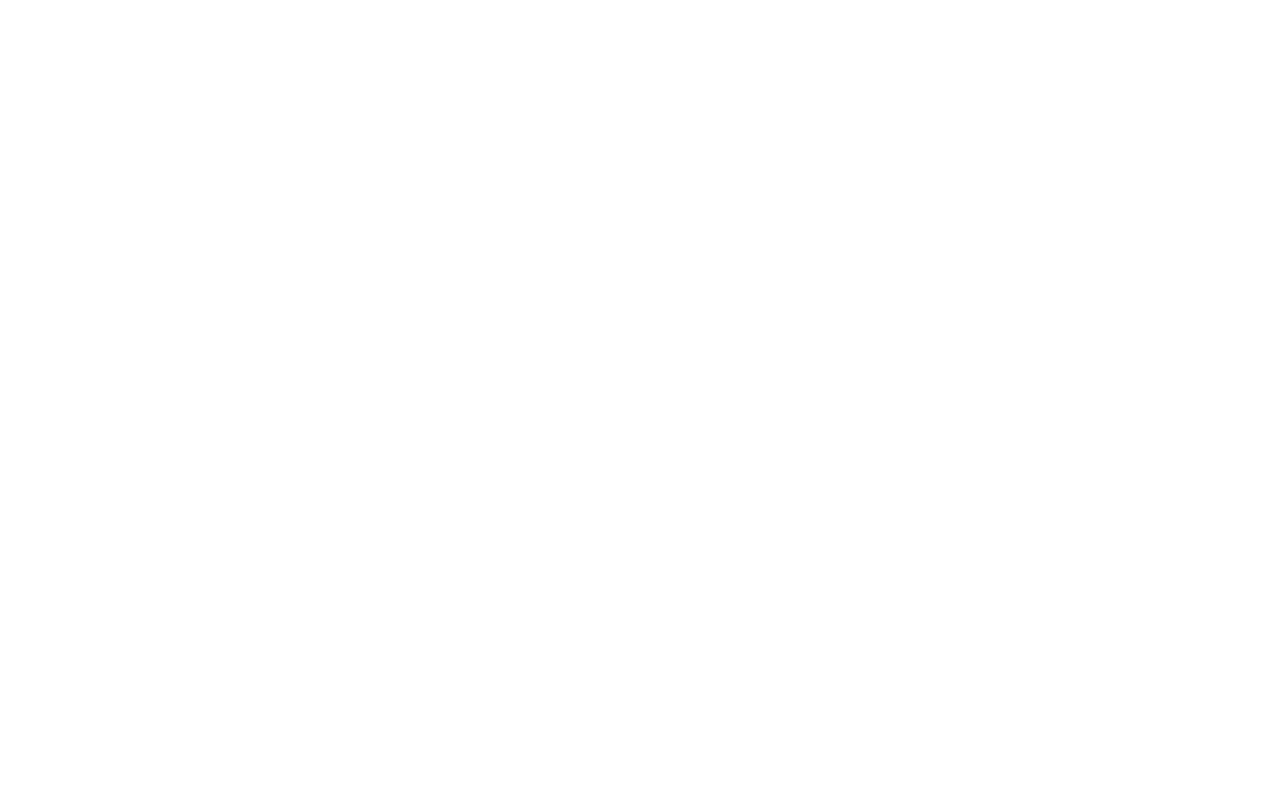
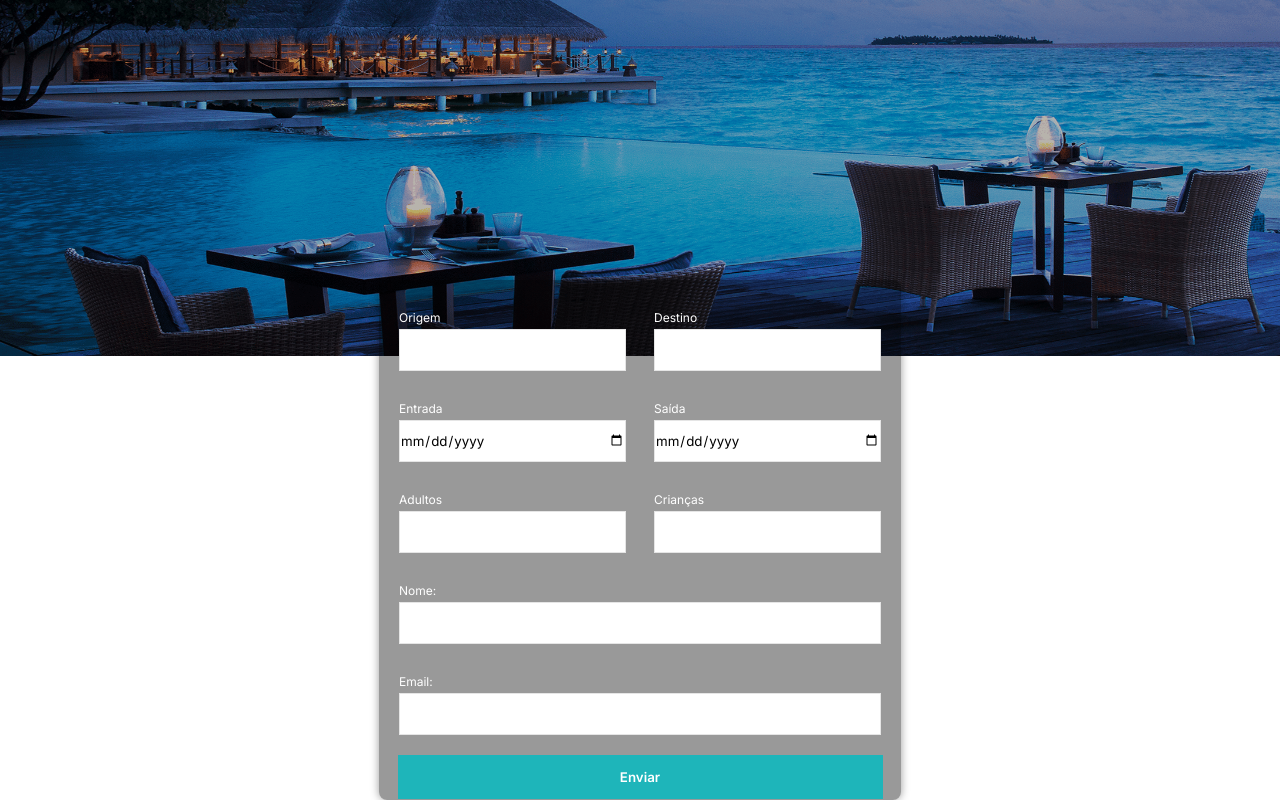
Before and after one commit to GustavoScopinho/wizzi-turismo, a React (Vite) app: page / in a window 1280 px wide. Shown: the part 305-1105 px from the top of the page. Before the commit the page ends 800 px from the top, so only its background shows below. Built offline with nearby package versions, Linux system fonts and the light colour scheme.

Commit message:
feat: creating seaction and form

```diff
--- a/index.html
+++ b/index.html
@@ -3,7 +3,7 @@
 
 <head>
   <meta charset="UTF-8" />
-  <link rel="icon" type="image/svg+xml" href="/vite.svg" />
+  <link rel="icon" type="image/svg+xml" href="./src/assets/wizzi-logo.png" />
   <meta name="viewport" content="width=device-width, initial-scale=1.0" />
   <title>Wizzi - Turismo Inteligente</title>
   <link href="https://fonts.googleapis.com/css2?family=Inter:wght@400;600;700&display=swap" rel="stylesheet">
--- a/src/App.jsx
+++ b/src/App.jsx
@@ -1,9 +1,11 @@
 import { Header } from './components/Header/Header'
+import { Section } from './components/Section/Section'
 
 function App() {
   return (
     <>
       <Header />
+      <Section />
     </>
   )
 }
--- /dev/null
+++ b/src/components/Form/Form.jsx
@@ -0,0 +1,60 @@
+import * as S from './Form.styled'
+
+export function Form() {
+  return (
+    <>
+      <S.Form>
+        <S.ContainerForm>
+          <S.Legend></S.Legend>
+          <S.Fieldset>
+            <S.ContainerInput>
+              <label htmlFor="">Origem</label>
+              <input type="text" name="" id="" />
+            </S.ContainerInput>
+            <S.ContainerInput>
+              <label htmlFor="">Destino</label>
+              <input type="text" name="" id="" />
+            </S.ContainerInput>
+          </S.Fieldset>
+
+          <S.Fieldset>
+            <S.ContainerInput>
+              <label htmlFor="entrada">Entrada</label>
+              <input type="date" name="entrada" id="entrada" />
+            </S.ContainerInput>
+            <S.ContainerInput>
+              <label htmlFor="saida">Saída</label>
+              <input type="date" name="saida" id="saida" />
+            </S.ContainerInput>
+          </S.Fieldset>
+          <S.Fieldset>
+            <S.ContainerInput>
+              <label htmlFor="adults">Adultos</label>
+              <input type="number" name="" id="" />
+            </S.ContainerInput>
+
+            <S.ContainerInput>
+              <label htmlFor="children">Crianças</label>
+              <input type="number" name="children" id="children" />
+            </S.ContainerInput>
+          </S.Fieldset>
+          <S.Fieldset>
+            <S.ContainerName>
+              <label htmlFor="name">Nome:</label>
+              <input type="text" name="name" id="name" />
+            </S.ContainerName>
+          </S.Fieldset>
+          <S.Fieldset>
+            <S.ContainerName>
+              <label htmlFor="">Email:</label>
+              <input type="email" name="email" id="email" />
+            </S.ContainerName>
+          </S.Fieldset>
+          <S.ContainerButton>
+            <input type="submit" value="Enviar" />
+          </S.ContainerButton>
+        </S.ContainerForm>
+      </S.Form>
+    </>
+  )
+}
--- /dev/null
+++ b/src/components/Form/Form.styled.js
@@ -0,0 +1,63 @@
+import styled from 'styled-components'
+
+export const Form = styled.form`
+  display: flex;
+  justify-content: center;
+`
+export const ContainerForm = styled.fieldset`
+  width: 500px;
+  max-height: 500px;
+  background-color: #fff;
+  border-radius: 8px;
+  margin-top: -80px;
+  border: none;
+  box-shadow: 0 0 8px 0 rgba(0, 0, 0, 0.4);
+  background-color: rgba(00, 0, 0, 0.4);
+  padding: 10px;
+`
+export const Fieldset = styled.fieldset`
+  display: flex;
+  justify-content: space-between;
+
+  margin: 10px;
+  border: none;
+`
+export const ContainerInput = styled.div`
+  margin: 10px 0;
+  display: flex;
+  flex-direction: column;
+
+  label {
+    font-size: 12px;
+    color: #fff;
+    padding-bottom: 4px;
+  }
+
+  input {
+    width: 225px;
+    height: 40px;
+    border: 1px solid rgba(00, 0, 0, 0.1);
+  }
+`
+export const ContainerName = styled(ContainerInput)`
+  input {
+    width: 480px;
+  }
+`
+export const ContainerButton = styled.fieldset`
+  border: none;
+
+  display: flex;
+  justify-content: center;
+
+  input {
+    width: 485px;
+    height: 44px;
+    background-color: #1eb5ba;
+    color: #fff;
+    border: none;
+    font-weight: 600;
+    cursor: pointer;
+  }
+`
+export const Legend = styled.legend``
--- /dev/null
+++ b/src/components/Section/Section.jsx
@@ -0,0 +1,14 @@
+import * as S from './Section.styled'
+import ImgMaldivas from './../../assets/ilha-maldivas.png'
+import { Form } from '../Form/Form'
+
+export function Section() {
+  return (
+    <>
+      <S.Section>
+        <img src={ImgMaldivas} alt="Imagem de noite em Ilha Maldivas" />
+        <Form />
+      </S.Section>
+    </>
+  )
+}
--- /dev/null
+++ b/src/components/Section/Section.styled.js
@@ -0,0 +1,8 @@
+import styled from 'styled-components'
+
+export const Section = styled.section`
+  img {
+    width: 100%;
+    height: 550px;
+  }
+`
```
